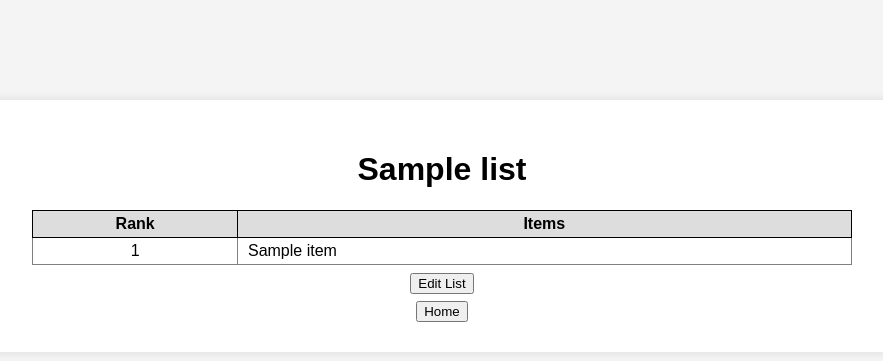
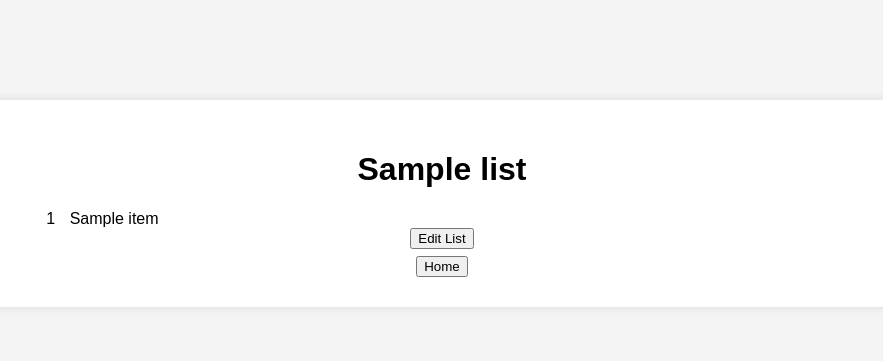
Before and after one commit to JoeArchibold/GiftListApp, a Flask app: template templates/listOwner.html in a window 1280 px wide. Shown: the top 361 px of the page, without its empty margins (198-1081 px from the left). Run offline with Flask 2, Linux system fonts and the light colour scheme; the template is opened without the code that fills it: most values are stand-ins (such as "Sample title", 1, 10 or a date in 2020).

Commit message:
Adjusted elements, steps towards modernizing list rendering

```diff
--- a/static/css/guest.css
+++ b/static/css/lists.css
@@ -32,23 +32,36 @@ table {
     margin: 0 auto;
     width: 80%;
 }
+
 td {
     border: 1px solid gray;
     padding: 0.25em;
 }
-.items {
+
+.item-name {
     padding-left: 10px;
     text-align: left;
     width: 75%
 }
+
+.list-item {
+   white-space: nowrap;
+}
+
+.list-item div {
+    display: inline-block;
+}
+
 .purchased {
     width: 25%;
 }
+
 th {
     border: 1px solid black;
     padding: 0.25em;
     background-color: #ddd;
 }
+
 .spacer {
     height: 25px;
 }
--- a/static/css/login.css
+++ b/static/css/login.css
@@ -5,10 +5,10 @@ body {
     background-color: #f4f4f4;
 }
 .login-container {
-    width: 400px;
-    margin: 100px auto;
+    width: 20rem;
+    margin: 5rem auto;
     background-color: #fff;
-    padding: 30px;
+    padding: 1.5rem;
     box-shadow: 0 0 10px rgba(0, 0, 0, 0.1);
 }
 h1 {
--- a/static/css/owner.css
+++ /dev/null
@@ -1,54 +0,0 @@
-body {
-    font-family: Arial, sans-serif;
-    margin: 0;
-    padding: 0;
-    background-color: #f4f4f4;
-}
-
-
-.main-container {
-    text-align: center;
-    width: 80%;
-    margin: 100px auto;
-    background-color: #fff;
-    padding: 30px;
-    box-shadow: 0 0 10px rgba(0, 0, 0, 0.1);
-}
-
-.logout {
-    border-radius: 10%;
-    border-width: 1px;
-    margin-top: 15px;
-    margin-bottom: 15px;
-    background-color: rgb(247, 79, 79);
-}
-
-.logout:hover {
-    background-color: rgb(218, 53, 53);
-}
-
-table {
-    border-collapse: collapse;
-    margin: 0 auto;
-    width: 80%;
-}
-td {
-    border: 1px solid gray;
-    padding: 0.25em;
-}
-.items {
-    padding-left: 10px;
-    text-align: left;
-    width: 75%
-}
-.purchased {
-    width: 25%;
-}
-th {
-    border: 1px solid black;
-    padding: 0.25em;
-    background-color: #ddd;
-}
-.spacer {
-    height: 25px;
-}
--- a/templates/listGuest.html
+++ b/templates/listGuest.html
@@ -4,7 +4,7 @@
     <meta charset="UTF-8">
     <meta http-equiv="X-UA-Compatible" content="IE=edge">
     <meta name="viewport" content="width=device-width, initial-scale=1.0">
-    <link rel="stylesheet" href="/static/css/guest.css">
+    <link rel="stylesheet" href="/static/css/lists.css">
     <title>{{ list.name }}</title>
 </head>
 
--- a/templates/listOwner.html
+++ b/templates/listOwner.html
@@ -4,7 +4,7 @@
     <meta charset="UTF-8">
     <meta http-equiv="X-UA-Compatible" content="IE=edge">
     <meta name="viewport" content="width=device-width, initial-scale=1.0">
-    <link rel="stylesheet" href="/static/css/owner.css">
+    <link rel="stylesheet" href="/static/css/lists.css">
     <style>
         table {
             margin-bottom: .5em;
@@ -18,33 +18,25 @@
 
         <h1>{{ list.name }}</h1>
 
-        <table>
-            <thead>
-            <tr>
-                <th>Rank</th>
-                <th>Items</th>
-            </tr>
-            </thead>
-            <tbody class="itemss">
-                {% for item in list['items'] %}
-                <tr>
-                    <td>{{item.rank}}</td>
-                    <td class="items">{{item.name}}</td>
-                </tr>
-                {% endfor %}
-            </tbody>
-        </table>
+        <div class="item">
+            {% for item in list['items'] %}
+            <div class="list-item">
+                <div>{{item.rank}}</div>
+                <div class="item-name">{{item.name}}</div>
+            </div>
+            {% endfor %}
+        </div>
 
         <a href="/lists/{{list._id}}/edit"><button style="margin-bottom: .5em">Edit List</button></a><br>
 
-        <a src="/static/js/sortable.js"><button>Home</button></a>
+        <a href="/lists"><button>Home</button></a>
 
     </div>
 
     <script src="/static/js/sortable.js" ></script>
 
     <script>
-        let items = document.querySelector('.itemss')
+        let items = document.querySelector('.items')
 
         new Sortable(items, {
             animation: 200,
```
Also changed, not shown: Joe's List #3.html (added, +73 -0 lines), templates/login.html (+1 -62 lines).
